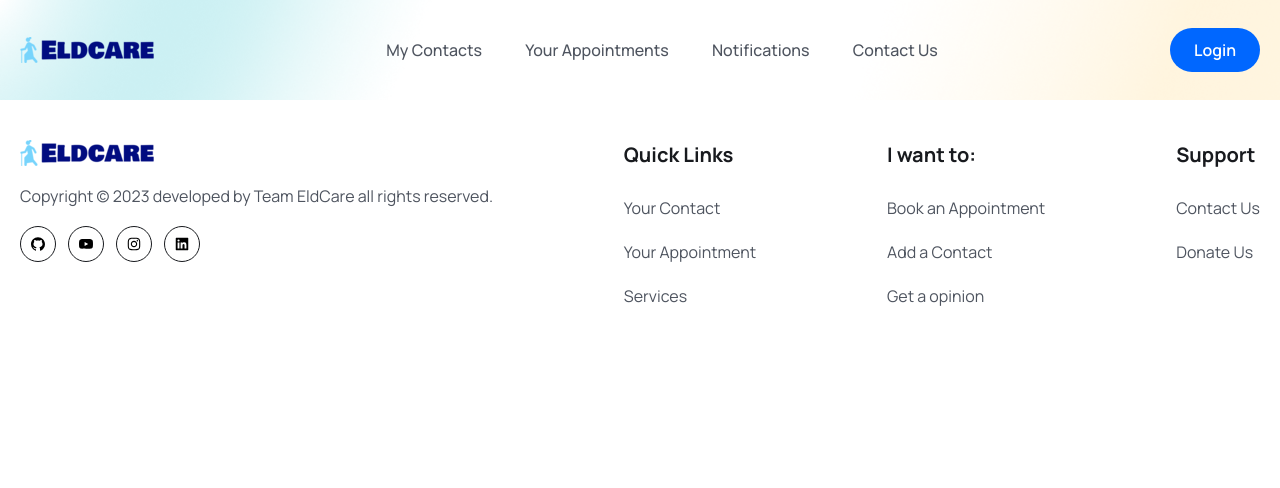
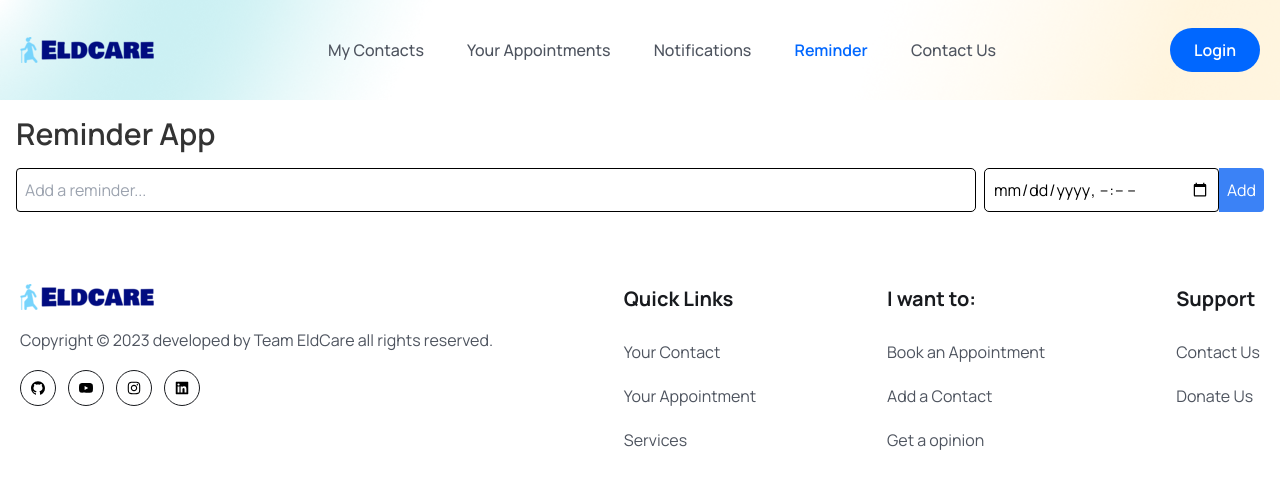
Before and after one commit to Anikesh02/Eldcare-webapp, a React (Vite) app in the folder frontend/: page /reminder in a window 1280 px wide. Shown: the top 488 px of the page. Built offline with nearby package versions, Linux system fonts and the light colour scheme.

Commit message:
Added Reminder page

```diff
--- a/frontend/src/components/Header/Header.jsx
+++ b/frontend/src/components/Header/Header.jsx
@@ -16,6 +16,10 @@ const navLinks = [
   {
     path: "/services",
     display: "Notifications",
+  },
+  {
+    path: "/reminder",
+    display: "Reminder",
   },
   {
     path: "/contactUs",
--- /dev/null
+++ b/frontend/src/components/Reminder/Reminder.jsx
@@ -0,0 +1,83 @@
+import React, { useState, useEffect } from 'react';
+
+function Reminder() {
+  const [reminders, setReminders] = useState([]);
+  const [text, setText] = useState('');
+  const [time, setTime] = useState('');
+  const [currentTime, setCurrentTime] = useState(new Date());
+
+  const addReminder = () => {
+    if (text.trim() === '' || time.trim() === '') return;
+
+    // Parse the user-provided time
+    const reminderTime = new Date(time);
+
+    if (isNaN(reminderTime.getTime())) {
+      alert('Invalid time format. Please enter a valid time (e.g., "2023-10-10T12:00").');
+      return;
+    }
+
+    // Add the reminder
+    setReminders([...reminders, { text, time: reminderTime }]);
+    setText('');
+    setTime('');
+  };
+
+  // Check for reminders at regular intervals
+  useEffect(() => {
+    const timer = setInterval(() => {
+      const currentTime = new Date();
+
+      // Check each reminder for notification
+      reminders.forEach((reminder, index) => {
+        if (reminder.time <= currentTime) {
+          // Show a notification
+          alert(`Reminder: ${reminder.text}`);
+
+          // Remove the reminder from the list
+          const updatedReminders = [...reminders];
+          updatedReminders.splice(index, 1);
+          setReminders(updatedReminders);
+        }
+      });
+    }, 1000); // Check every second
+
+    return () => clearInterval(timer);
+  }, [reminders]);
+
+  return (
+    <div className="container mx-auto p-4">
+      <h1 className="text-3xl font-semibold mb-4">Reminder App</h1>
+      <div className="flex">
+        <input
+          type="text"
+          className="border p-2 rounded-l mr-2 w-full"
+          placeholder="Add a reminder..."
+          value={text}
+          onChange={(e) => setText(e.target.value)}
+        />
+        <input
+          type="datetime-local"
+          className="border p-2 rounded-r"
+          value={time}
+          onChange={(e) => setTime(e.target.value)}
+        />
+        <button
+          className="bg-blue-500 text-white p-2 rounded-r"
+          onClick={addReminder}
+        >
+          Add
+        </button>
+      </div>
+      <ul className="mt-4">
+        {reminders.map((reminder, index) => (
+          <li key={index} className="py-2">
+            {`${reminder.text} - ${reminder.time.toLocaleString()}`}
+          </li>
+        ))}
+      </ul>
+    </div>
+  );
+}
+
+export default Reminder;
--- a/frontend/src/routes/Routers.jsx
+++ b/frontend/src/routes/Routers.jsx
@@ -12,6 +12,7 @@ import Appointment from '../pages/Doctors/Appointment'
 
 import {Routes, Route} from 'react-router-dom'
 import Notifications from '../pages/Notification'
+import Reminder from '../components/Reminder/Reminder'
 
 
 const Routers = () => {
@@ -26,6 +27,8 @@ const Routers = () => {
     <Route path='/contactUs' element={<Contact/>}></Route>
     <Route path='/services' element={<Notifications/>}></Route>
     <Route path='/appointment' element={<Appointment/>}></Route>
+    <Route path='/reminder' element={<Reminder/>}></Route>
+
 
   </Routes>
 
```
